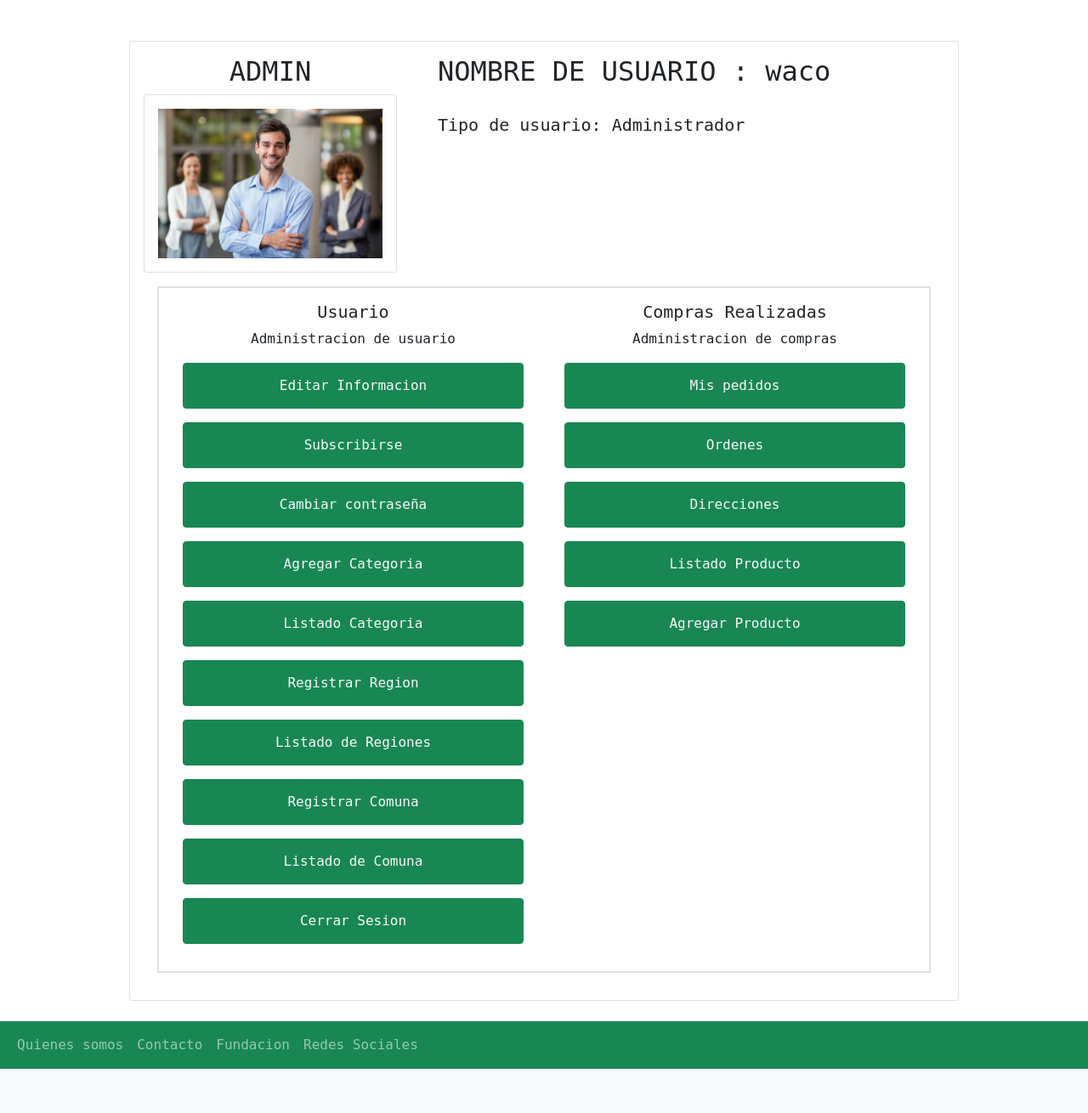
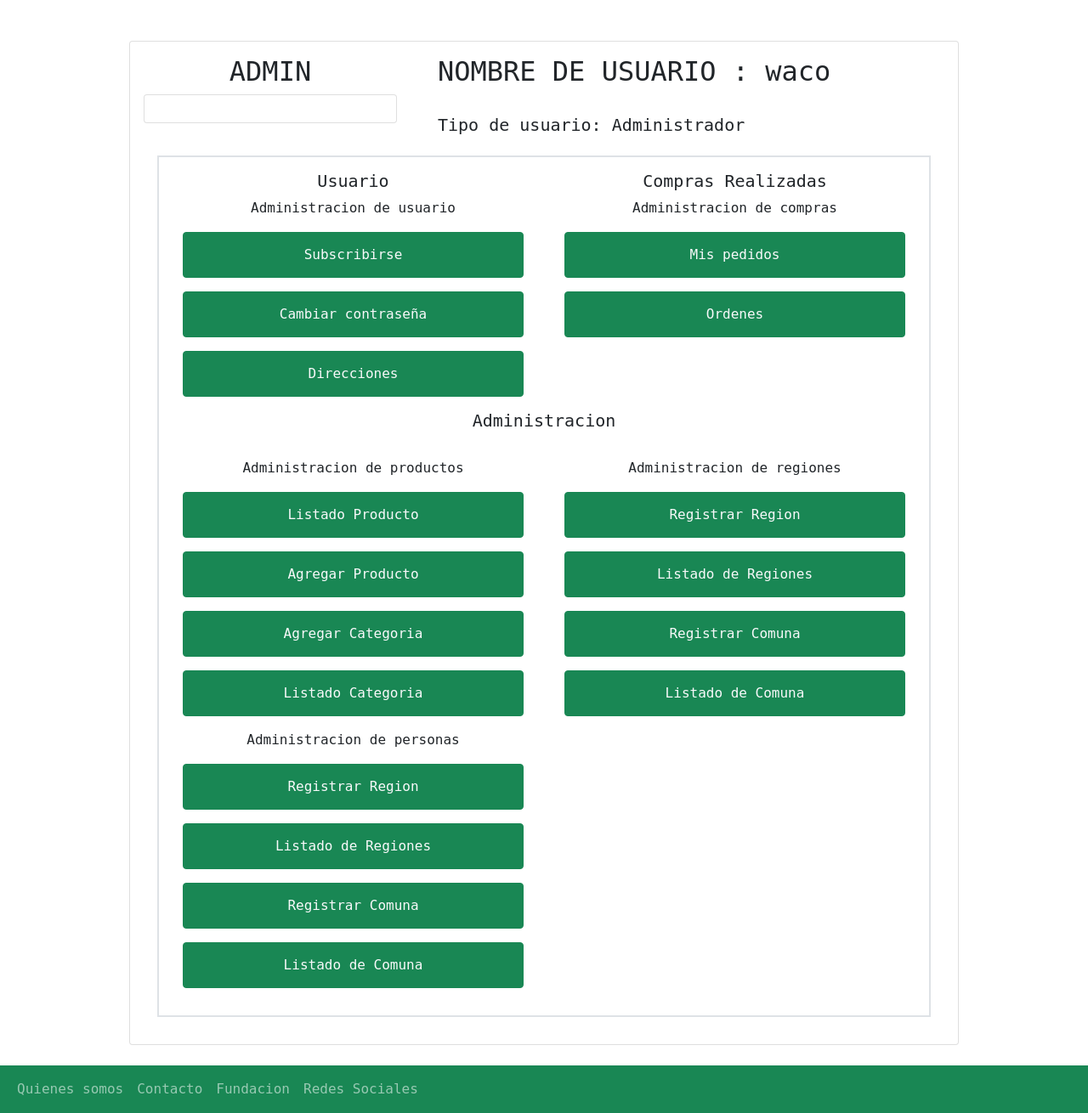
Before and after one commit to dy-garces/tiendaFloreria, a Django app: page /perfil in a window 1280 px wide. Shown: the part 86-1396 px from the top of the page at 85% size. Before the commit the page ends 1344 px from the top, so only its background shows below. Run offline with Django 4.2, Linux system fonts and the light colour scheme; a user stored in the database is signed in; data comes from the database, SQL or seed files in the repository; both versions use the stored data as it was after the commit; some libraries are stand-ins or nearby versions.

Commit message:
terminando 1.0
xd

```diff
--- a/tiendaFloreria/templates/perfil.html
+++ b/tiendaFloreria/templates/perfil.html
@@ -3,16 +3,20 @@
 {% load humanize %}
 {% block contenido %}
     <div class="container mt-5">
+        {% csrf_token %}
         {% for p in perfil %}
             {% if user.username == p.nombre_usuario %}
+            <div class="container mt-5">
+                <div class="card">
+                    <div class="card-body">
                         <div class="row">
                             <div class="col-sm-4">
-                    <h2 class="text-center">{{p.nombre}} {{p.apellido}}</h2>
+                                <h2 class="text-center">{{ p.nombre_usuario }}</h2>
                                 <div class="card">
                                     <div class="card-body">
                                         <div>
                                             {% if p.imagen %}
-                                <img src="{{ p.imagen.url }} " alt="imagen" class="img-fluid m-3">
+                                                <img src="{{ p.imagen.url }} " alt="imagen" class="img-fluid">
                                             {% endif %}
                                         </div>
                                     </div>
@@ -20,7 +24,7 @@
                             </div>
                             <div class="col-sm-8">
                                 <div class="container">
-                        <h2>NOMBRE DE USUARIO : {{ p.nombre_usuario }}</h2>
+                                    <h5>Nombre del ususario: {{p.nombre}} {{p.apellido}}</h2>
                                     <br>
                                     <h5>Correo Electronico: {{ p.correo }}</h5>
                                     <br>
@@ -32,8 +36,6 @@
                                     {% if p.vendedor == 1 %}
                                         <h5>Tipo de usuario: Vendedor</h5>
                                     {% endif %}
-                        <hr>
-                        <br>
                                 </div>
                             </div>
                         </div>
@@ -56,7 +58,7 @@
                                                     {% else %}
 
                                                     {% endif %}
-                                        <button type="button" class="btn btn-success text-light mb-3"><a href="{% url 'cambiarpassword' p.nombre_usuario %}"
+                                                    <button type="button" class="btn btn-success text-light mb-3"><a href="{% url 'cambiarpassword' %}"
                                                         class="nav-link text-light">Cambiar contraseña</a>
                                                     </button>
                                                     <button type="button" class="btn btn-success text-light mb-3" style="float:right ;"><a
@@ -95,6 +97,9 @@
                                 </div>
                             </div>
                         </div>
+                    </div>
+                </div>
+            </div>
             {% endif %}
         {% endfor %}
     </div>
@@ -102,15 +107,12 @@
         <div class="container mt-5">
             <div class="card">
                 <div class="card-body">
-
                         <div class="row">
                             <div class="col-sm-4">
                                 <h2 class="text-center">ADMIN</h2>
                                 <div class="card">
                                     <div class="card-body">
-                                        <div>
-                                            <img src="{% static 'img/vendedor.webp' %}" alt="imagen" class="img-fluid">
-                                        </div>
+
                                     </div>
                                 </div>
                             </div>
@@ -131,35 +133,14 @@
                                                 <div class="row">
                                                     <h5 style="text-align: center;">Usuario</h5>
                                                     <p style="text-align: center;">Administracion de usuario</p>
-                                                    <button type="button" class="btn btn-success text-light mb-3"><a href="#"
-                                                        class="nav-link text-light">Editar Informacion</a>
-                                                    </button>
                                                     <button type="button" class="btn btn-success text-light mb-3"><a
                                                         class="nav-link text-light" href="pagarSubscripcion.html">Subscribirse</a>
                                                     </button>
                                                     <button type="button" class="btn btn-success text-light mb-3"><a href="#"
                                                         class="nav-link text-light">Cambiar contraseña</a>
                                                     </button>
-                                                    <button type="button" class="btn btn-success text-light mb-3"><a
-                                                        class="nav-link text-light" href=" {% url 'productos:formCategoria' %}">Agregar Categoria</a>
-                                                    </button>
-                                                    <button type="button" class="btn btn-success text-light mb-3"><a
-                                                        class="nav-link text-light" href=" {% url 'productos:listadoCategoria' %}">Listado Categoria</a>
-                                                    </button>
-                                                    <button type="button" class="btn btn-success text-light mb-3"><a
-                                                        class="nav-link text-light" href=" {% url 'formRegion' %}">Registrar Region</a>
-                                                    </button>
-                                                    <button type="button" class="btn btn-success text-light mb-3"><a
-                                                        class="nav-link text-light" href=" {% url 'listadoRegion' %}">Listado de  Regiones</a>
-                                                    </button>
-                                                    <button type="button" class="btn btn-success text-light mb-3"><a
-                                                        class="nav-link text-light" href=" {% url 'formComuna' %}">Registrar Comuna</a>
-                                                    </button>
-                                                    <button type="button" class="btn btn-success text-light mb-3"><a
-                                                        class="nav-link text-light" href=" {% url 'listadoComuna' %}">Listado de  Comuna</a>
-                                                    </button>
-                                                    <button type="button" class="btn btn-success text-light mb-3" style="float:right ;"><a
-                                                        class="nav-link text-light" href="{% url 'logout' %}">Cerrar Sesion</a>
+                                                    <button type="button" class="btn btn-success text-light mb-3" style="float:right;"><a
+                                                        class="nav-link text-light" href="{% url 'direccion_envio:direccion_envio'%}">Direcciones</a>
                                                     </button>
                                                 </div>
                                             </div>
@@ -174,17 +155,74 @@
                                                     <button type="button" class="btn btn-success text-light mb-3" style="float:right;"><a
                                                         class="nav-link text-light" href="{% url 'ordenes:allOrdenes'%}">Ordenes</a>
                                                     </button>
-                                                    <button type="button" class="btn btn-success text-light mb-3" style="float:right;"><a
-                                                        class="nav-link text-light" href="{% url 'direccion_envio:direccion_envio'%}">Direcciones</a>
-                                                    </button>
-                                                    <button type="button" class="btn btn-success text-light mb-3" style="float:left;"><a
+                                                </div>
+                                            </div>
+                                        </div>
+                                    </div>
+                                    <h5 style="text-align: center;">Administracion</h5>
+                                    <br>
+                                    <div class="row">
+                                        <div class="col-6">
+                                            <div class="container">
+                                                <div class="row">
+                                                    <p style="text-align: center;">Administracion de productos</p>
+                                                    <button type="button" class="btn btn-success text-light mb-3"><a
                                                         class="nav-link text-light" href=" {% url 'productos:productoListado' %}">Listado Producto</a>
                                                     </button>
-                                                    <button type="button" class="btn btn-success text-light mb-3" style="float:left;"><a
+                                                    <button type="button" class="btn btn-success text-light mb-3"><a
                                                         class="nav-link text-light" href=" {% url 'productos:formProducto' %}">Agregar Producto</a>
+                                                    </button>
+                                                    <button type="button" class="btn btn-success text-light mb-3"><a
+                                                        class="nav-link text-light" href=" {% url 'productos:formCategoria' %}">Agregar Categoria</a>
+                                                    </button>
+                                                    <button type="button" class="btn btn-success text-light mb-3"><a
+                                                        class="nav-link text-light" href=" {% url 'productos:listadoCategoria' %}">Listado Categoria</a>
                                                     </button>
                                                 </div>
                                             </div>
+                                        </div>
+                                        <div class="col-6">
+                                            <div class="container">
+                                                <div class="row">
+                                                    <p style="text-align: center;">Administracion de regiones</p>
+                                                    <button type="button" class="btn btn-success text-light mb-3"><a
+                                                        class="nav-link text-light" href=" {% url 'formRegion' %}">Registrar Region</a>
+                                                    </button>
+                                                    <button type="button" class="btn btn-success text-light mb-3"><a
+                                                        class="nav-link text-light" href=" {% url 'listadoRegion' %}">Listado de  Regiones</a>
+                                                    </button>
+                                                    <button type="button" class="btn btn-success text-light mb-3"><a
+                                                        class="nav-link text-light" href=" {% url 'formComuna' %}">Registrar Comuna</a>
+                                                    </button>
+                                                    <button type="button" class="btn btn-success text-light mb-3"><a
+                                                        class="nav-link text-light" href=" {% url 'listadoComuna' %}">Listado de  Comuna</a>
+                                                    </button>
+                                                </div>
+                                            </div>
+                                        </div>
+                                    </div>
+                                    <div class="row">
+                                        <div class="col-6">
+                                            <div class="container">
+                                                <div class="row">
+                                                    <p style="text-align: center;">Administracion de personas</p>
+                                                    <button type="button" class="btn btn-success text-light mb-3"><a
+                                                        class="nav-link text-light" href=" {% url 'formRegion' %}">Registrar Region</a>
+                                                    </button>
+                                                    <button type="button" class="btn btn-success text-light mb-3"><a
+                                                        class="nav-link text-light" href=" {% url 'listadoRegion' %}">Listado de  Regiones</a>
+                                                    </button>
+                                                    <button type="button" class="btn btn-success text-light mb-3"><a
+                                                        class="nav-link text-light" href=" {% url 'formComuna' %}">Registrar Comuna</a>
+                                                    </button>
+                                                    <button type="button" class="btn btn-success text-light mb-3"><a
+                                                        class="nav-link text-light" href=" {% url 'listadoComuna' %}">Listado de  Comuna</a>
+                                                    </button>
+                                                </div>
+                                            </div>
+                                        </div>
+                                        <div class="col-6">
+
                                         </div>
                                     </div>
                                 </div>
--- a/tiendaFloreria/templates/registration/cambiarpassword.html
+++ b/tiendaFloreria/templates/registration/cambiarpassword.html
@@ -11,7 +11,7 @@
                 <h3>Cambiar Contraseña</h3>
                 <form action="" method="post">
                     {% csrf_token %}
-                    {{ frm | crispy }}
+                    {{ form | crispy }}
 
                     <div>
                         <input type="submit" value="Confirmar" class="btn btn-success btn-lg float-end">
--- a/tiendaFloreria/tiendaFloreria/urls.py
+++ b/tiendaFloreria/tiendaFloreria/urls.py
@@ -46,7 +46,7 @@ urlpatterns = [
     path('registro',registro, name="registro"),
     path('perfil',perfil, name="perfil"),
     path('modificarusuario/<id>',modificarusuario, name="modificarusuario"),
-    path('cambiarpassword/<id>',cambiarpassword, name="cambiarpassword"),
+    path('cambiarpassword/',cambiarpassword, name="cambiarpassword"),
     path('formRegion/',formRegion ,name='formRegion'),
     path('listadoRegion/',listadoRegion, name='listadoRegion'),
     path('updateRegion/<int:pk>',RegionUpdateView.as_view(),name='updateRegion'),
--- a/tiendaFloreria/usuarios/models.py
+++ b/tiendaFloreria/usuarios/models.py
@@ -27,7 +27,7 @@ class PerfilUsuario(models.Model):
     correo = models.EmailField()
     numero = models.IntegerField()
     comuna = models.ForeignKey(Comuna,on_delete=models.PROTECT)
-    imagen = models.ImageField(upload_to="productos/usuarios",null=True, blank=True)
+    imagen = models.ImageField(upload_to="personas",null=True, blank=True)
     vendedor=models.BooleanField(default=False)
     suscrito=models.BooleanField(default=False)
 
--- a/tiendaFloreria/usuarios/views.py
+++ b/tiendaFloreria/usuarios/views.py
@@ -42,20 +42,8 @@ def perfilusuario(request):
     if request.method=="POST":
         form=frmPerfilUsuario(data=request.POST, files=request.FILES)
         if form.is_valid():
-            datos=form.cleaned_data
-            perfil=PerfilUsuario()
-            perfil.rut=datos.get("rut")
-            perfil.nombre=datos.get("nombre")
-            perfil.apellido=datos.get("apellido")
-            perfil.fecha_nac=datos.get("fecha_nac")
-            perfil.direccion=datos.get("direccion")
-            perfil.correo=datos.get("correo")
-            perfil.numero=datos.get("numero")
-            perfil.comuna=datos.get("comuna")
-            perfil.imagen=datos.get("imagen")
-            perfil.vendedor=datos.get("vendedor")
-            perfil.suscrito=datos.get("suscrito")
-            perfil.nombre_usuario=request.user.username
+            perfil = form.save(commit=False)
+            perfil.nombre_usuario=request.user
             perfil.save()
             if perfil.vendedor==True:
                 newgrupo=Group.objects.get(name="Vendedor")
@@ -83,20 +71,16 @@ def perfil(request):
     }
     return render(request,"perfil.html",data)
 
-def cambiarpassword(request,id):
-    perfilusuario=get_object_or_404(User,username=id)
-    form=PasswordChangeForm(instance=perfilusuario)
+def cambiarpassword(request):
+    form=PasswordChangeForm(request.POST or None)
     contexto={
-        "frm":form
+        "form":form
     }
 
     if request.method=="POST":
-        form=PasswordChangeForm(data=request.POST,instance=perfilusuario)
+        form=PasswordChangeForm(data=request.POST)
         if form.is_valid():
-            perfilusuario_mod=User.objects.get(username=perfilusuario.username)
-            datos=form.cleaned_data
-            perfilusuario_mod.password=datos.get("new_password1")
-            perfilusuario_mod.save()
+            form.save()
             return redirect(to="perfil")
 
     return render(request,"registration/cambiarpassword.html",contexto)
```
Also changed, not shown: tiendaFloreria/db.sqlite3, tiendaFloreria/media/personas/Captura_de_pantalla_1.png (added), tiendaFloreria/media/personas/wacoldo.jpg (added), tiendaFloreria/media/productos/Captura_de_pantalla_1.png (added), tiendaFloreria/usuarios/migrations/0004_alter_perfilusuario_imagen.py (added), tiendaFloreria/usuarios/migrations/0005_alter_perfilusuario_imagen.py (added). Lines whose indentation alone changed are shown as unchanged.
